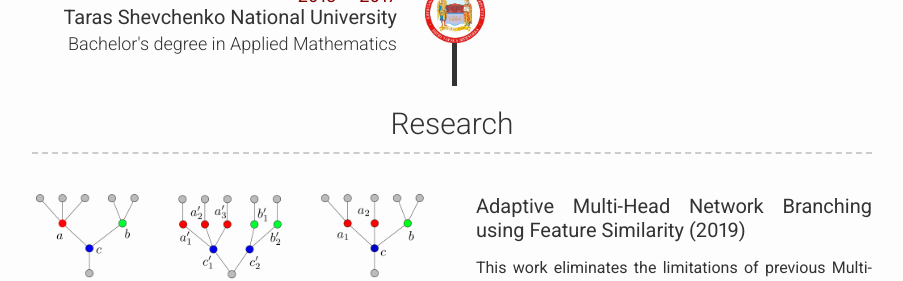
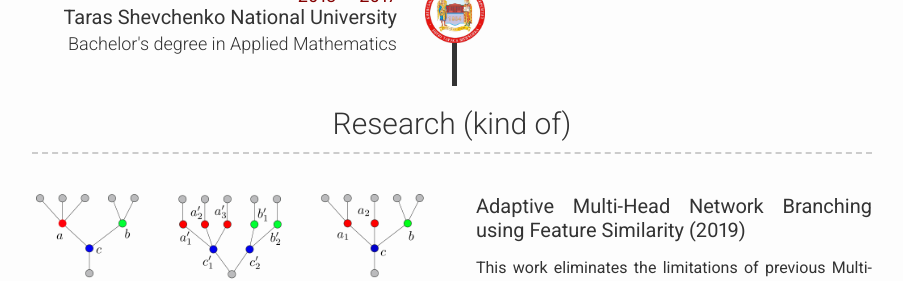
Before and after one commit to hav4ik/hav4ik.github.io, a Jekyll site: the page built from portfolio/index.html, in a window 1280 px wide. Shown: the part 989-1270 px from the top of the page, without its empty margins (188-1091 px from the left). Built offline with Jekyll 4.4.1, drawn with Linux system fonts in a browser that asks for light colours; nearby versions of some CDN libraries.

Commit message:
disclaimer :)

```diff
--- a/portfolio/templates/research.html
+++ b/portfolio/templates/research.html
@@ -1,5 +1,5 @@
 <div class="portfolio-section">
-  <h3>Research</h3>
+  <h3>Research (kind of)</h3>
 
   <div class="research">
     <div class="research-illu">
```
